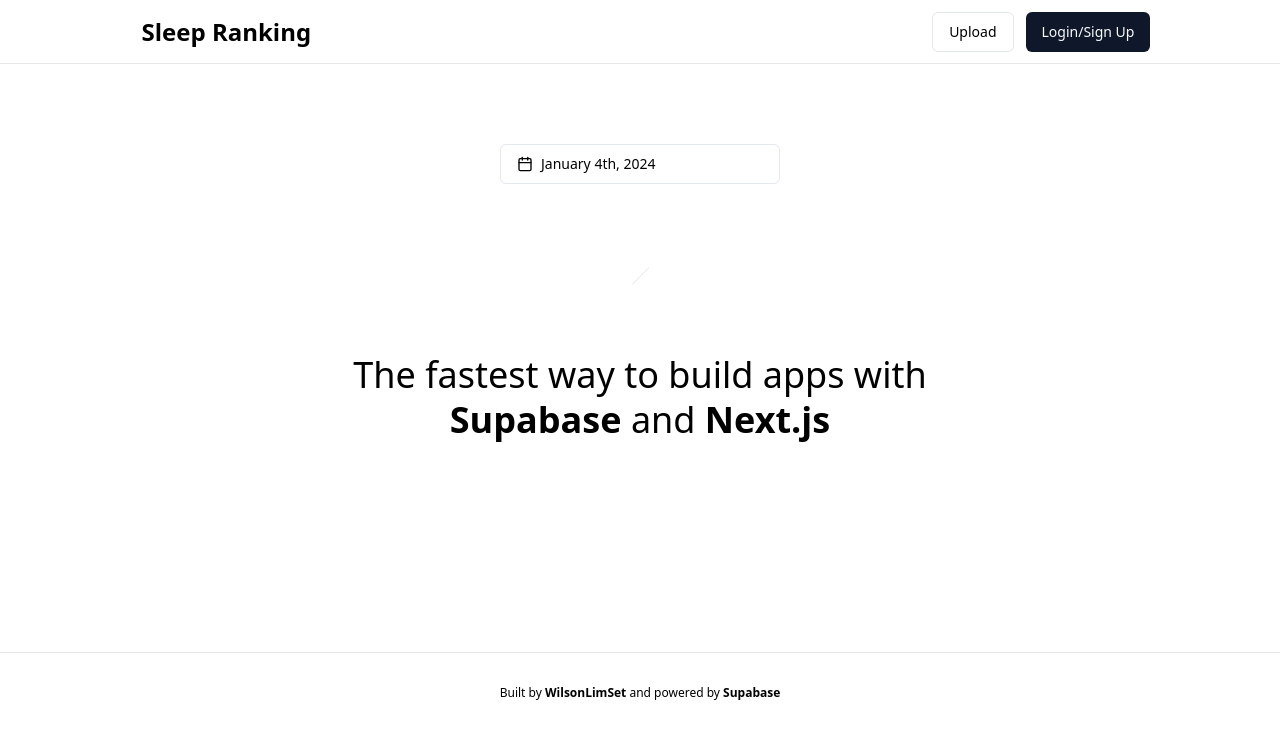
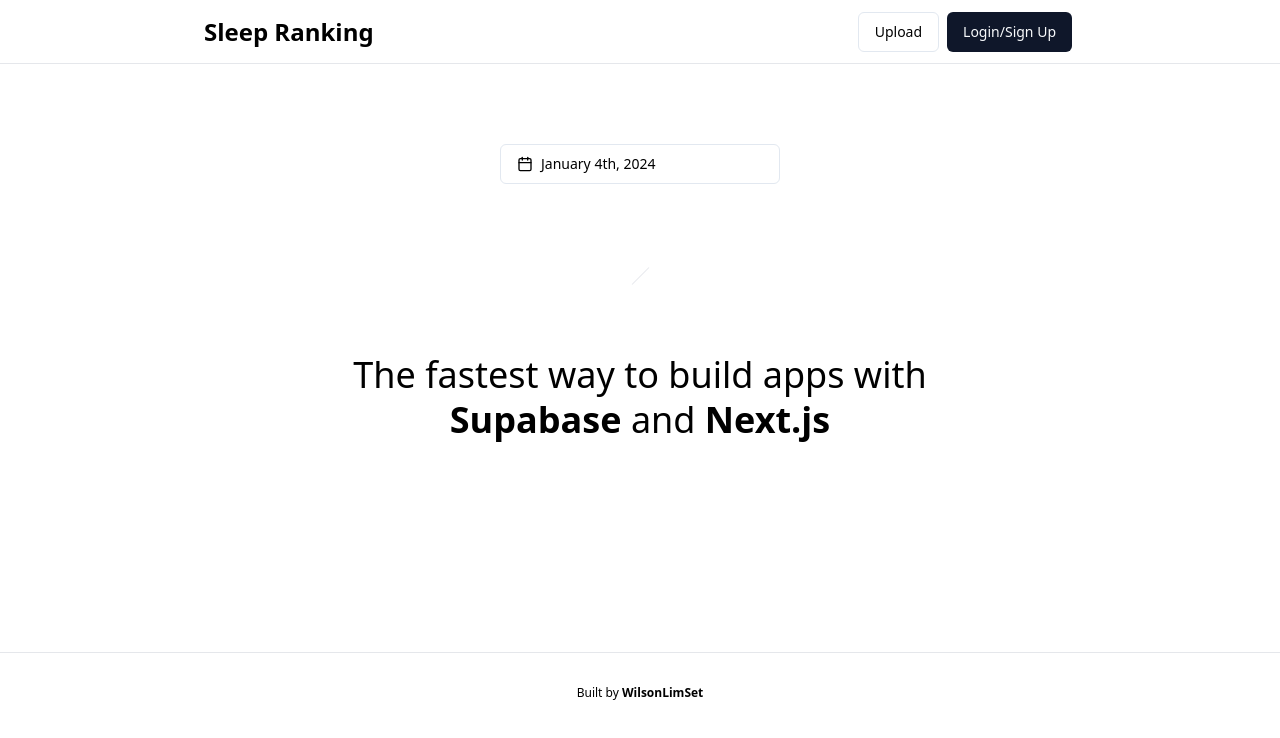
Before and after one commit to WilsonLimSet/SleepRanking, a Next.js app: page / in a window 1280 px wide. Shown: the top 738 px of the page. Built offline with nearby package versions, Linux system fonts and the light colour scheme; no server answers.

Commit message:
easy button alignment done

```diff
--- a/app/components/Footer.tsx
+++ b/app/components/Footer.tsx
@@ -10,7 +10,8 @@
           rel="noreferrer"
         >
           WilsonLimSet
-        </a> and powered by{' '}
+          </a>
+        {/* </a> and powered by{' '}
         <a
           href="https://supabase.com/?utm_source=create-next-app&utm_medium=template&utm_term=nextjs"
           target="_blank"
@@ -18,7 +19,7 @@
           rel="noreferrer"
         >
           Supabase
-        </a>
+        </a> */}
       </p>
     </footer>
   );
--- a/app/page.tsx
+++ b/app/page.tsx
@@ -12,12 +12,12 @@
     <div className="flex-1 w-full flex flex-col gap-20 items-center">
      <nav className="w-full flex justify-center border-b border-b-foreground/10 h-16">
   <div className="w-full max-w-4xl flex justify-between items-center p-3 text-sm">
-          <p className="text-2xl font-bold ">Sleep Ranking</p>
-          <div className="flex space-x-4">
+    <p className="text-2xl font-bold">Sleep Ranking</p>
+    <div className="flex items-center space-x-2 pr-1">
       <UploadClient selectedDate={selectedDate}/>
+      <AuthButton />
     </div>
   </div>
-        <AuthButton />
 </nav>
       <DatePickerWithPresets selectedDate={selectedDate} setSelectedDate={setSelectedDate }/>
       <Header />
```
Lines whose indentation alone changed are shown as unchanged.
